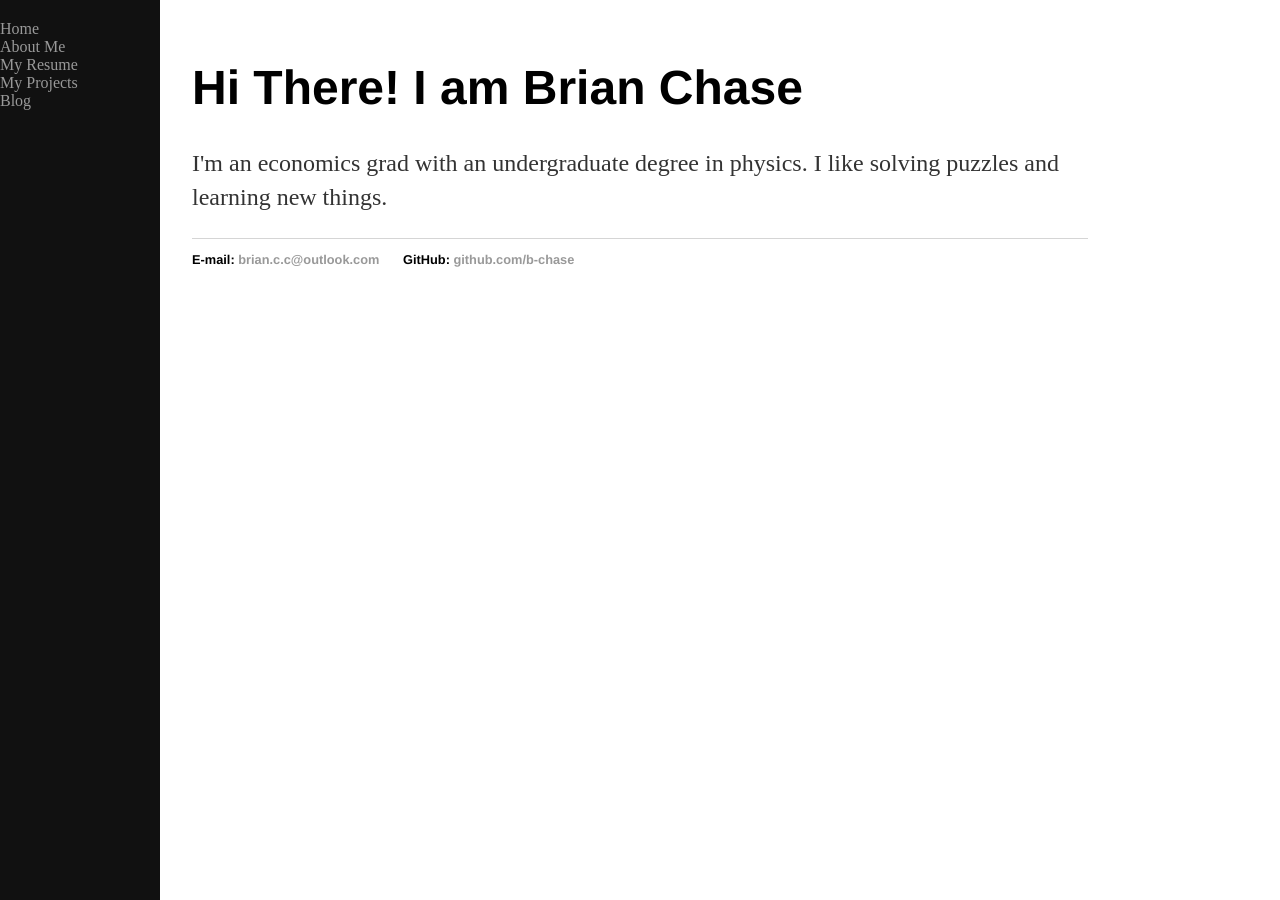
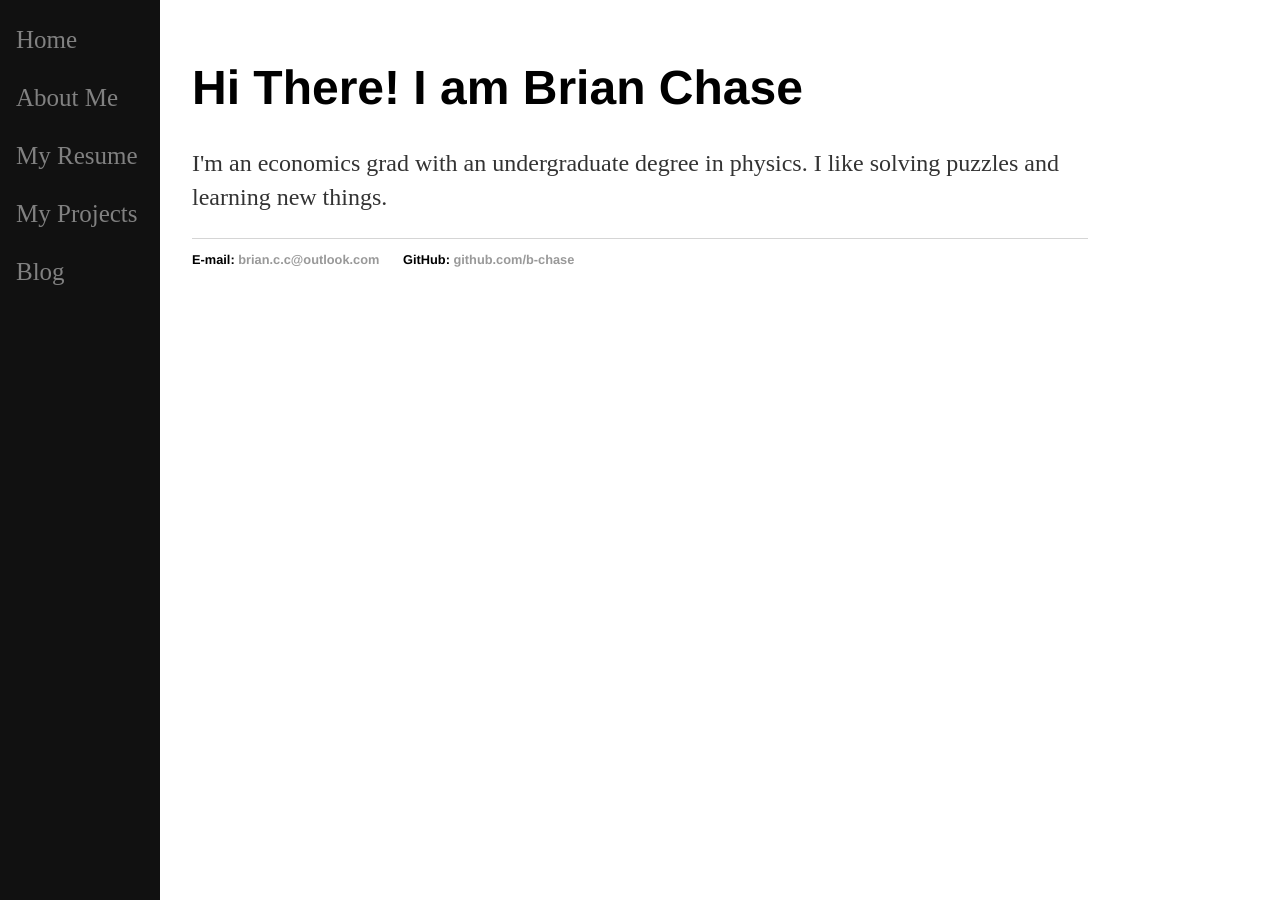
Before and after one commit to b-chase/b-chase.github.io, a Jekyll site: the page built from index.html, in a window 1280 px wide. Built offline with Jekyll 4.4.1, drawn with Linux system fonts in a browser that asks for light colours.

Commit message:
Update main.css

```diff
--- a/css/main.css
+++ b/css/main.css
@@ -16,7 +16,7 @@ nav {
 }
 
 /* The navigation menu links */
-.sidenav a {
+nav a {
   padding: 6px 8px 6px 16px;
   text-decoration: none;
   font-size: 25px;
@@ -25,7 +25,7 @@ nav {
 }
 
 /* When you mouse over the navigation links, change their color */
-.sidenav a:hover {
+nav a:hover {
   color: #f1f1f1;
 }
 
```
